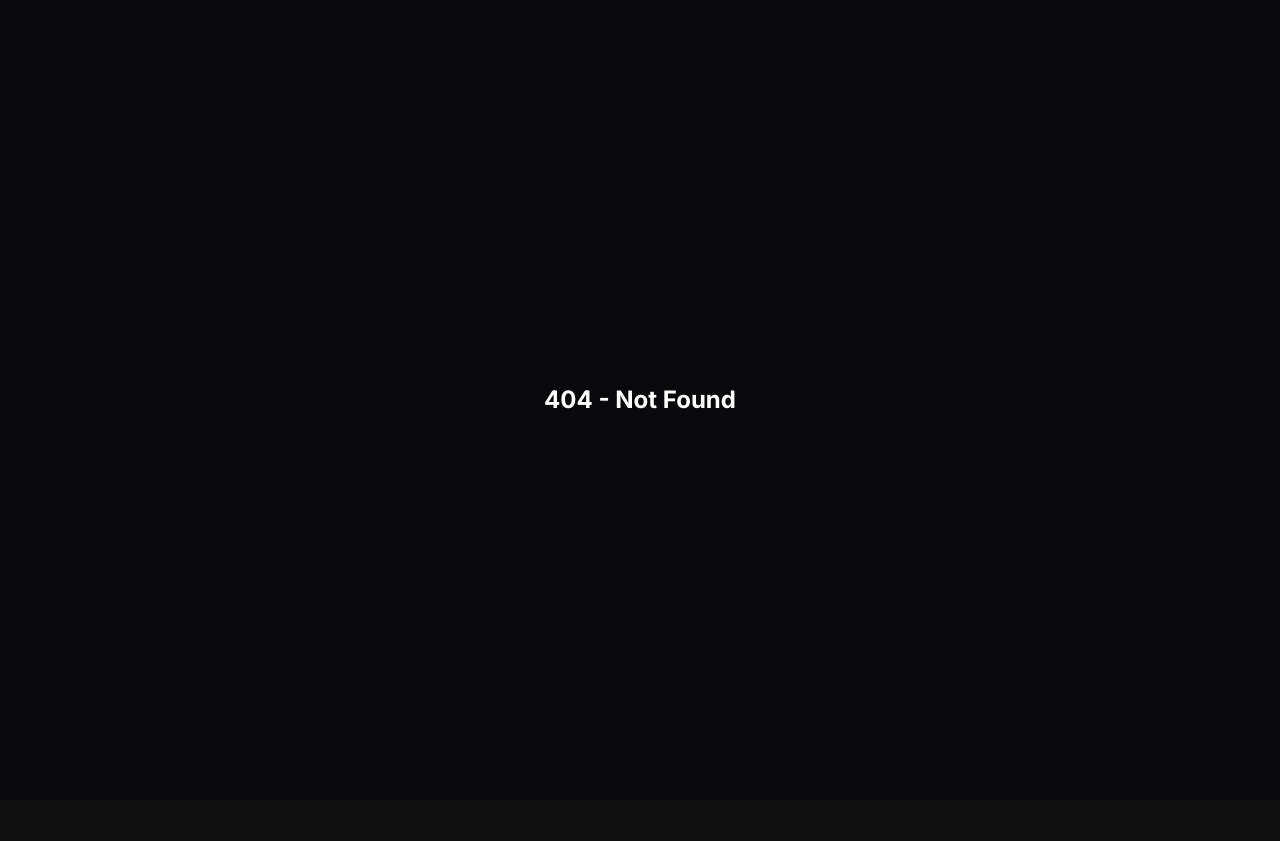
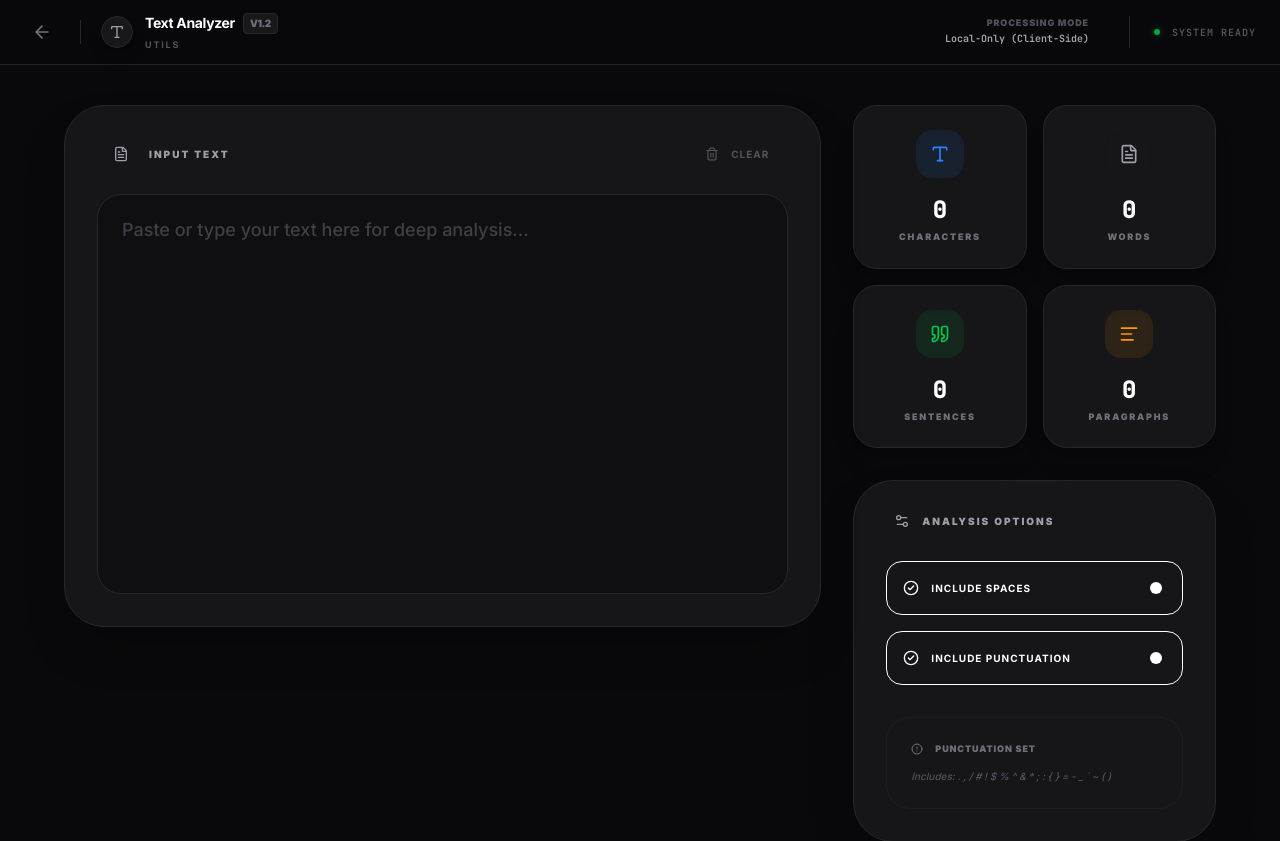
Before and after one commit to hisham-pp/toolkit, a Next.js app: page /tools/text-analyzer in a window 1280 px wide. Before the commit this address had no page. Shown: the top 841 px of the page. Before the commit the page ends 800 px from the top, so only its background shows below. Built offline with nearby package versions, Linux system fonts and the light colour scheme.

Commit message:
feat: add Text Analyzer tool pages

```diff
--- /dev/null
+++ b/src/app/tools/text-analyzer/layout.tsx
@@ -0,0 +1,22 @@
+import React from "react";
+import ToolLayout from "@/components/ToolLayout";
+import { ToolRegistry } from "@/utility/constants/tools";
+import { notFound } from "next/navigation";
+
+export default function TextAnalyzerLayout({
+  children,
+}: {
+  children: React.ReactNode;
+}) {
+  const tool = ToolRegistry.getById("text-analyzer");
+
+  if (!tool) {
+    return notFound();
+  }
+
+  return (
+    <ToolLayout tool={tool}>
+      {children}
+    </ToolLayout>
+  );
+}
--- /dev/null
+++ b/src/app/tools/text-analyzer/page.tsx
@@ -0,0 +1,187 @@
+"use client";
+
+import React, { useState, useMemo } from "react";
+import {
+  Type,
+  Trash2,
+  Settings2,
+  FileText,
+  AlignLeft,
+  Quote,
+  CheckCircle2,
+  AlertCircle
+} from "lucide-react";
+import { Button } from "@/components/ui/button";
+import { M3Textarea } from "@/components/ui/m3-ui";
+import { toast } from "sonner";
+import { cn } from "@/utility/helpers/utils";
+
+export default function TextAnalyzerPage() {
+  const [text, setText] = useState("");
+  const [includeSpaces, setIncludeSpaces] = useState(true);
+  const [includePunctuation, setIncludePunctuation] = useState(true);
+
+  const stats = useMemo(() => {
+    const trimmedText = text.trim();
+
+    // Character logic
+    let charCount = text.length;
+    if (!includeSpaces) {
+      charCount = text.replace(/\s/g, "").length;
+    }
+    if (!includePunctuation) {
+      charCount = (includeSpaces ? text : text.replace(/\s/g, ""))
+        .replace(/[.,/#!$%^&*;:{}=\-_`~()]/g, "").length;
+    }
+
+    // Word logic
+    const wordCount = trimmedText ? trimmedText.split(/\s+/).filter(w => w.length > 0).length : 0;
+
+    // Sentence logic
+    const sentenceCount = trimmedText ? text.split(/[.!?]+/).filter(s => s.trim().length > 0).length : 0;
+
+    // Paragraph logic
+    const paragraphCount = trimmedText ? text.split(/\n+/).filter(p => p.trim().length > 0).length : 0;
+
+    return {
+      characters: charCount,
+      words: wordCount,
+      sentences: sentenceCount,
+      paragraphs: paragraphCount,
+    };
+  }, [text, includeSpaces, includePunctuation]);
+
+  const clear = () => {
+    setText("");
+    toast.success("Text cleared");
+  };
+
+  const statCards = [
+    { label: "Characters", value: stats.characters, icon: <Type className="w-5 h-5" />, color: "text-blue-500", bg: "bg-blue-500/10" },
+    { label: "Words", value: stats.words, icon: <FileText className="w-5 h-5" />, color: "text-primary", bg: "bg-primary/10" },
+    { label: "Sentences", value: stats.sentences, icon: <Quote className="w-5 h-5" />, color: "text-green-500", bg: "bg-green-500/10" },
+    { label: "Paragraphs", value: stats.paragraphs, icon: <AlignLeft className="w-5 h-5" />, color: "text-amber-500", bg: "bg-amber-500/10" },
+  ];
+
+  return (
+    <div className="max-w-6xl mx-auto space-y-8 pb-20">
+      <div className="grid grid-cols-1 lg:grid-cols-12 gap-8">
+        {/* Input Section */}
+        <div className="lg:col-span-8 space-y-8">
+          <div className="bg-[#161618] border border-zinc-800 rounded-[2.5rem] p-8 space-y-6 shadow-2xl relative overflow-hidden">
+            <div className="absolute top-0 right-0 w-32 h-32 bg-primary/5 rounded-full blur-3xl -translate-y-1/2 translate-x-1/2" />
+
+            <div className="flex items-center justify-between px-2">
+              <div className="flex items-center gap-3">
+                <div className="w-8 h-8 rounded-xl bg-primary/10 flex items-center justify-center">
+                  <FileText className="w-4 h-4 text-primary" />
+                </div>
+                <h3 className="text-[10px] font-black uppercase tracking-[0.2em] text-zinc-400">Input Text</h3>
+              </div>
+              <Button
+                onClick={clear}
+                variant="ghost"
+                size="sm"
+                className="rounded-full text-[10px] font-bold uppercase tracking-widest text-zinc-600 hover:text-red-500 hover:bg-red-500/5 transition-all"
+              >
+                <Trash2 className="w-3 h-3 mr-2" /> Clear
+              </Button>
+            </div>
+
+            <M3Textarea
+              value={text}
+              onChange={(e) => setText(e.target.value)}
+              placeholder="Paste or type your text here for deep analysis..."
+              className="min-h-[400px] font-medium text-lg leading-relaxed placeholder:text-zinc-700"
+            />
+          </div>
+        </div>
+
+        {/* Sidebar Controls & Stats */}
+        <div className="lg:col-span-4 space-y-8">
+          {/* Stats Grid */}
+          <div className="grid grid-cols-2 gap-4">
+            {statCards.map((card) => (
+              <div key={card.label} className="bg-[#161618] border border-zinc-800 rounded-3xl p-6 shadow-xl flex flex-col items-center justify-center gap-4 text-center">
+                <div className={cn("w-12 h-12 rounded-2xl flex items-center justify-center shadow-inner", card.bg)}>
+                  <div className={card.color}>{card.icon}</div>
+                </div>
+                <div className="space-y-1">
+                  <div className="text-2xl font-black text-white font-mono">{card.value}</div>
+                  <div className="text-[9px] font-black uppercase tracking-[0.2em] text-zinc-500">{card.label}</div>
+                </div>
+              </div>
+            ))}
+          </div>
+
+          {/* Settings Panel */}
+          <div className="bg-[#161618] border border-zinc-800 rounded-[2.5rem] p-8 space-y-8 shadow-2xl">
+            <div className="flex items-center gap-3 px-2">
+              <Settings2 className="w-4 h-4 text-primary" />
+              <h3 className="text-[10px] font-black uppercase tracking-[0.2em] text-zinc-400">Analysis Options</h3>
+            </div>
+
+            <div className="space-y-4">
+              <button
+                onClick={() => setIncludeSpaces(!includeSpaces)}
+                className={cn(
+                  "w-full flex items-center justify-between p-4 rounded-2xl border transition-all duration-300",
+                  includeSpaces
+                    ? "bg-primary/5 border-primary/30 text-white"
+                    : "bg-zinc-950/50 border-zinc-800 text-zinc-500"
+                )}
+              >
+                <div className="flex items-center gap-3">
+                  {includeSpaces ? <CheckCircle2 className="w-4 h-4 text-primary" /> : <AlertCircle className="w-4 h-4 text-zinc-700" />}
+                  <span className="text-[10px] font-bold uppercase tracking-widest">Include Spaces</span>
+                </div>
+                <div className={cn(
+                  "w-10 h-5 rounded-full relative transition-colors",
+                  includeSpaces ? "bg-primary" : "bg-zinc-800"
+                )}>
+                  <div className={cn(
+                    "absolute top-1 w-3 h-3 rounded-full bg-white transition-all",
+                    includeSpaces ? "right-1" : "left-1"
+                  )} />
+                </div>
+              </button>
+
+              <button
+                onClick={() => setIncludePunctuation(!includePunctuation)}
+                className={cn(
+                  "w-full flex items-center justify-between p-4 rounded-2xl border transition-all duration-300",
+                  includePunctuation
+                    ? "bg-primary/5 border-primary/30 text-white"
+                    : "bg-zinc-950/50 border-zinc-800 text-zinc-500"
+                )}
+              >
+                <div className="flex items-center gap-3">
+                  {includePunctuation ? <CheckCircle2 className="w-4 h-4 text-primary" /> : <AlertCircle className="w-4 h-4 text-zinc-700" />}
+                  <span className="text-[10px] font-bold uppercase tracking-widest">Include Punctuation</span>
+                </div>
+                <div className={cn(
+                  "w-10 h-5 rounded-full relative transition-colors",
+                  includePunctuation ? "bg-primary" : "bg-zinc-800"
+                )}>
+                  <div className={cn(
+                    "absolute top-1 w-3 h-3 rounded-full bg-white transition-all",
+                    includePunctuation ? "right-1" : "left-1"
+                  )} />
+                </div>
+              </button>
+            </div>
+
+            <div className="bg-zinc-900/30 border border-zinc-800/50 p-6 rounded-3xl space-y-3">
+               <div className="flex items-center gap-3 text-zinc-500 font-black uppercase tracking-widest text-[9px]">
+                  <AlertCircle className="w-3 h-3" /> Punctuation Set
+               </div>
+               <p className="text-[10px] text-zinc-600 leading-relaxed font-medium italic">
+                 Includes: . , / # ! $ % ^ & * ; : { "{" } { "}" } = - _ ` ~ ( )
+               </p>
+            </div>
+          </div>
+        </div>
+      </div>
+    </div>
+  );
+}
```
